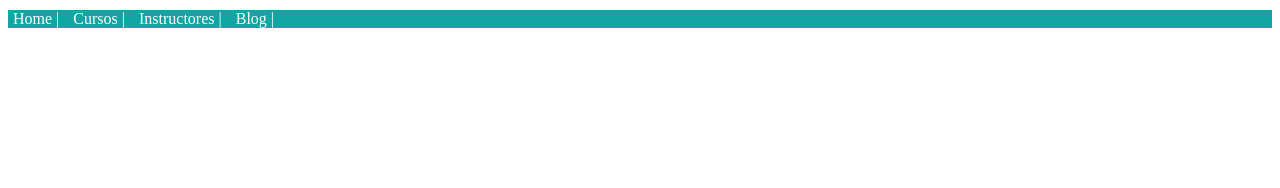
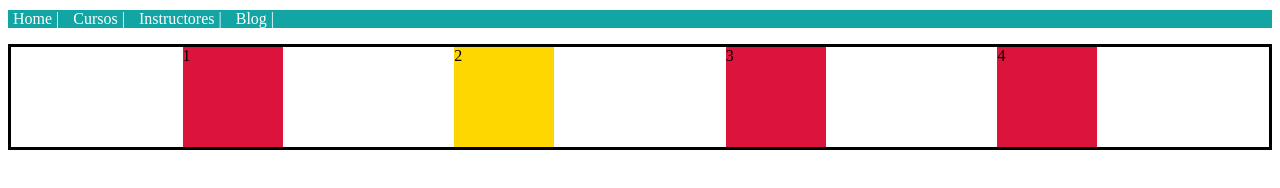
Before and after one commit to josegrandea/codestream, a plain HTML site: page index.html in a window 1280 px wide. Drawn offline with Linux system fonts and the light colour scheme.

Commit message:
css hasta display

```diff
--- a/css/style.css
+++ b/css/style.css
@@ -18,3 +18,16 @@
 .main__nav--item a::after {
   content: " | ";
 }
+.caja {
+  display: flex;
+  justify-content: space-evenly;
+  border: solid black;
+}
+.box {
+  background-color: crimson;
+  width: 100px;
+  height: 100px;
+}
+#two {
+  background-color: gold;
+}
--- a/index.html
+++ b/index.html
@@ -19,5 +19,11 @@
         </ul>
       </nav>
     </header>
+    <main class="caja">
+      <div class="box">1</div>
+      <div class="box" id="two">2</div>
+      <div class="box">3</div>
+      <div class="box">4</div>
+    </main>
   </body>
 </html>
```
